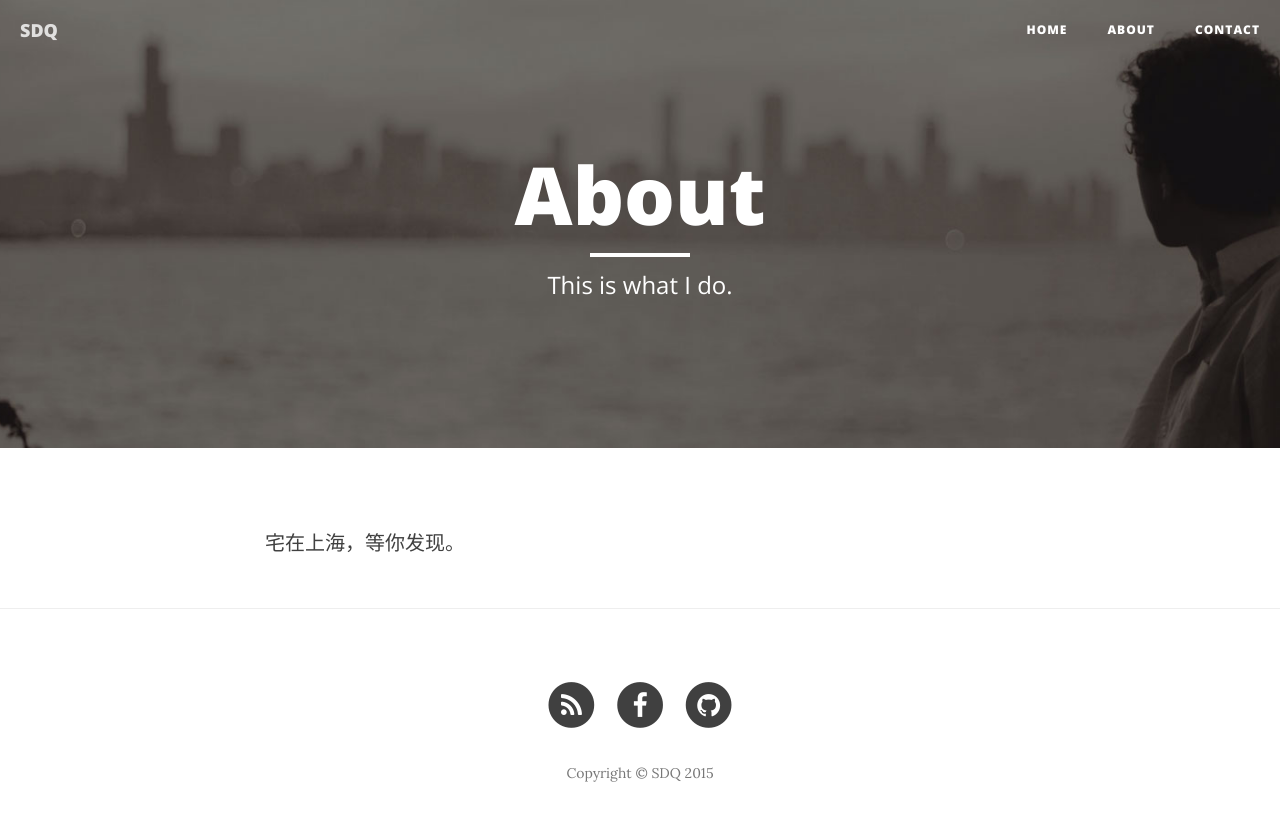
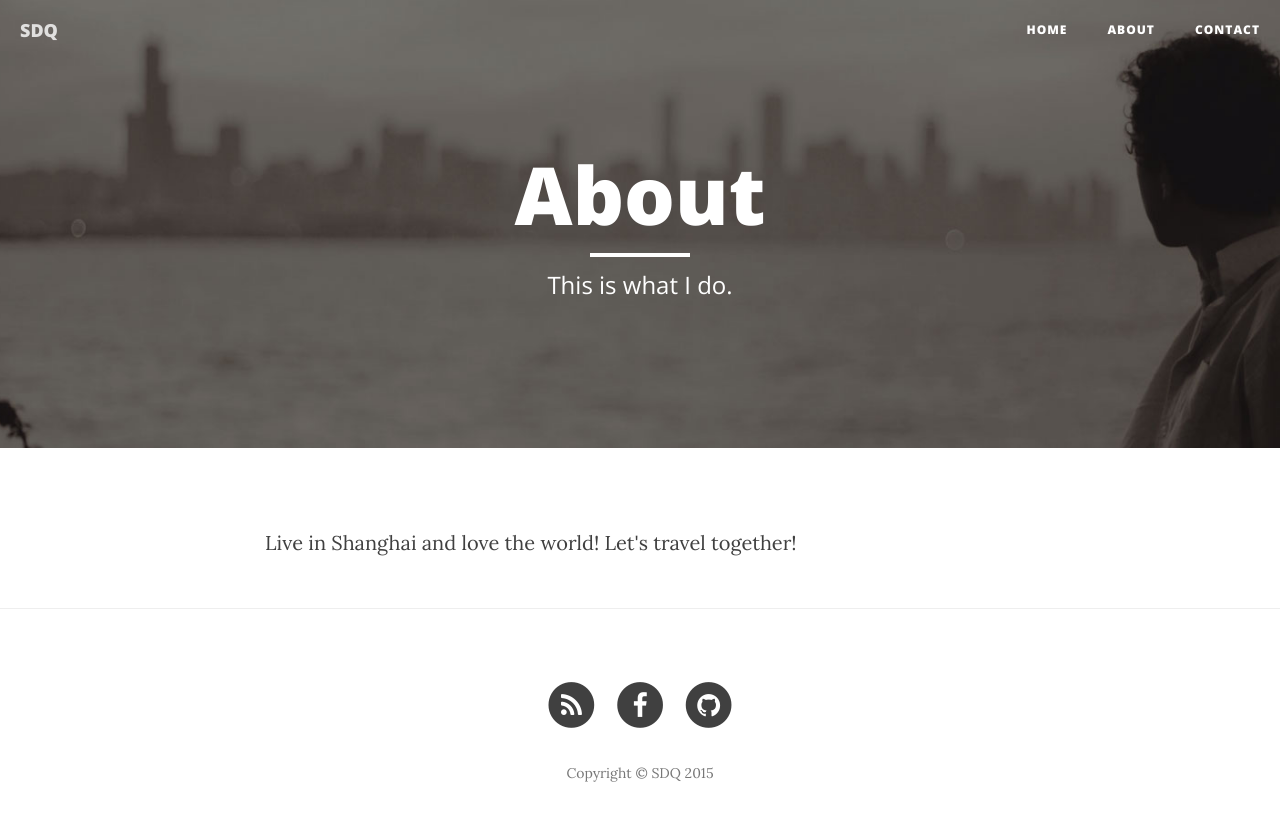
Before and after one commit to TabNab/sdq.github.io, a Jekyll site: the page built from about.html, in a window 1280 px wide. Shown: the top 821 px of the page. Built offline with Jekyll 4.4.1, drawn with Linux system fonts in a browser that asks for light colours; nearby versions of some CDN libraries.

Commit message:
edit my blog

```diff
--- a/_config.yml
+++ b/_config.yml
@@ -2,7 +2,7 @@
 title: SDQ
 header-img: img/home-bg.jpg
 email: sdq1990@hotmail.com
-description: "分享生活"
+description: "enjoy my life and work"
 baseurl: ""
 url: "http://sdq.github.io"
 twitter_username:
--- a/about.html
+++ b/about.html
@@ -5,4 +5,4 @@ description: "This is what I do."
 header-img: "img/about-bg.jpg"
 ---
 
-<p>宅在上海，等你发现。</p>
+<p>Live in Shanghai and love the world! Let's travel together!</p>
--- a/contact.html
+++ b/contact.html
@@ -5,7 +5,7 @@ description: "Have questions? I have answers (maybe)."
 header-img: "img/contact-bg.jpg"
 ---
 
-<p>Want to get in touch with me? Fill out the form below to send me a message and I will try to get back to you within 24 hours!</p>
+<p>If you have anything fun, you can contact with me! I'd love to share interesting with you too ^_^</p>
 <!-- Contact Form - Enter your email address on line 19 of the mail/contact_me.php file to make this form work. -->
 <!-- WARNING: Some web hosts do not allow emails to be sent through forms to common mail hosts like Gmail or Yahoo. It's recommended that you use a private domain email address! -->
 <!-- NOTE: To use the contact form, your site must be on a live web host with PHP! The form will not work locally! -->
```
